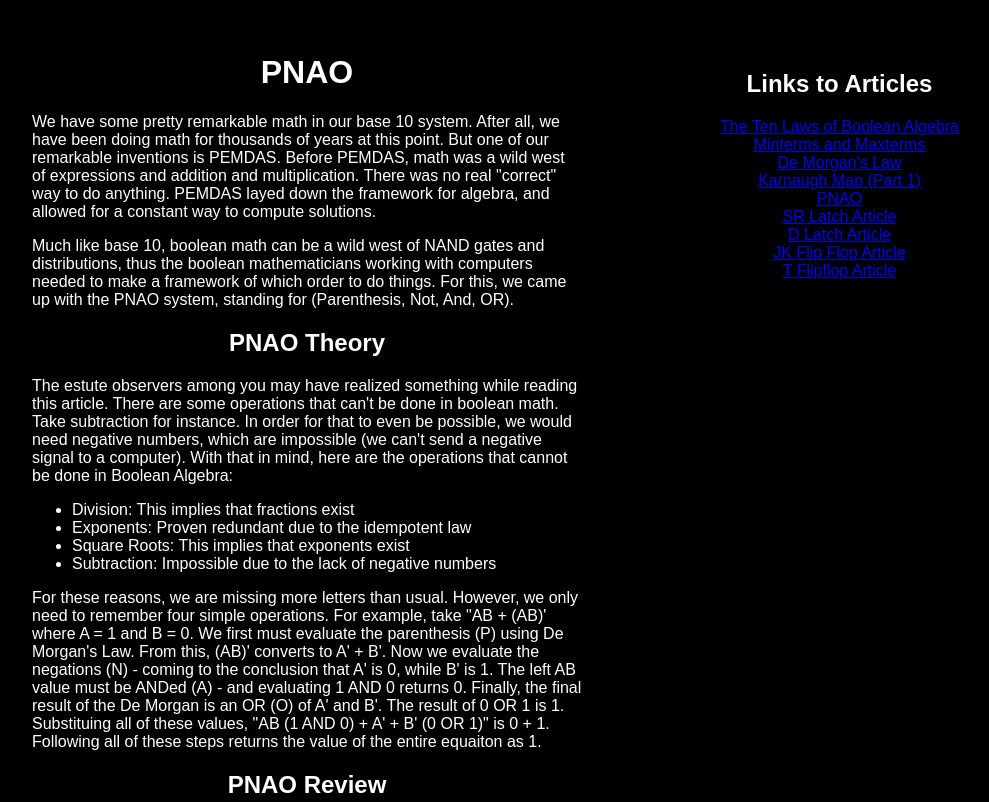
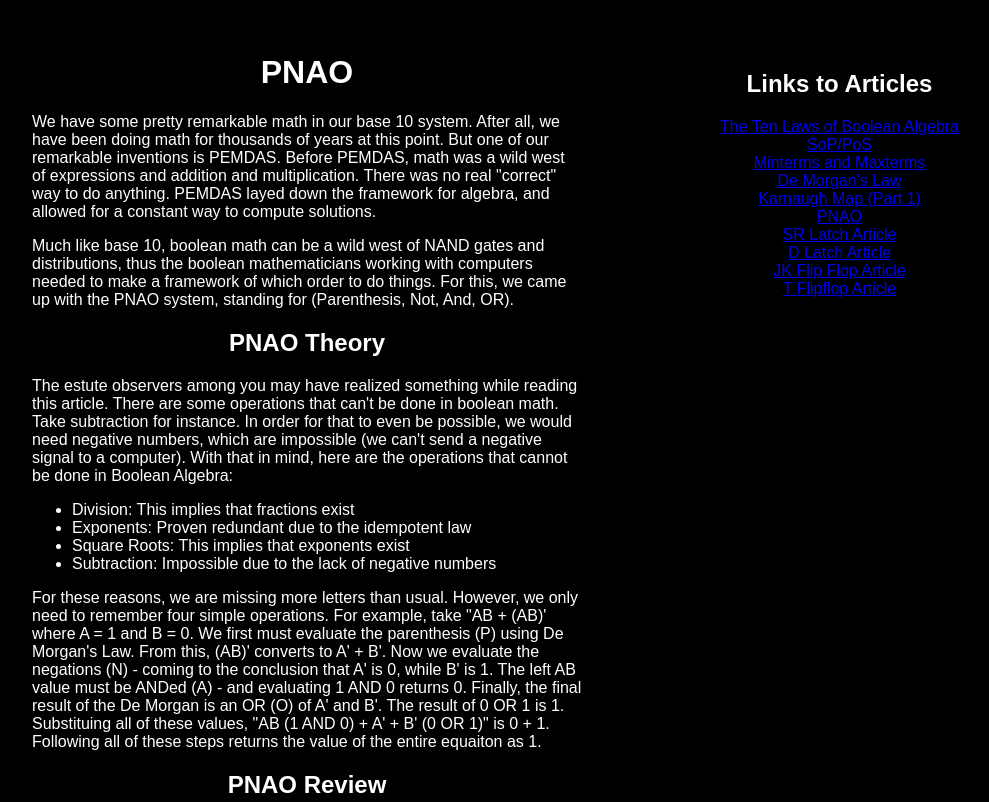
Before and after one commit to jamestheengineer2/James-the-Polymath, a plain HTML site: page pnao.html in a window 1280 px wide. Shown: the top 802 px of the page, without its empty margins (201-1190 px from the left). Drawn offline with Linux system fonts and the light colour scheme.

Commit message:
Update pnao.html

```diff
--- a/pnao.html
+++ b/pnao.html
@@ -33,6 +33,7 @@
     <center>
     <h2><b><center>Links to Articles</center></b></h2>
     <a href="ten_laws.html">The Ten Laws of Boolean Algebra</a><br>
+    <a href="soppos.html">SoP/PoS</a><br>
     <a href="minterms_and_maxterms.html">Minterms and Maxterms</a><br>
     <a href="demorgans_law.html">De Morgan's Law</a><br>
     <a href="karnaugh1.html">Karnaugh Map (Part 1)</a><br>
```
